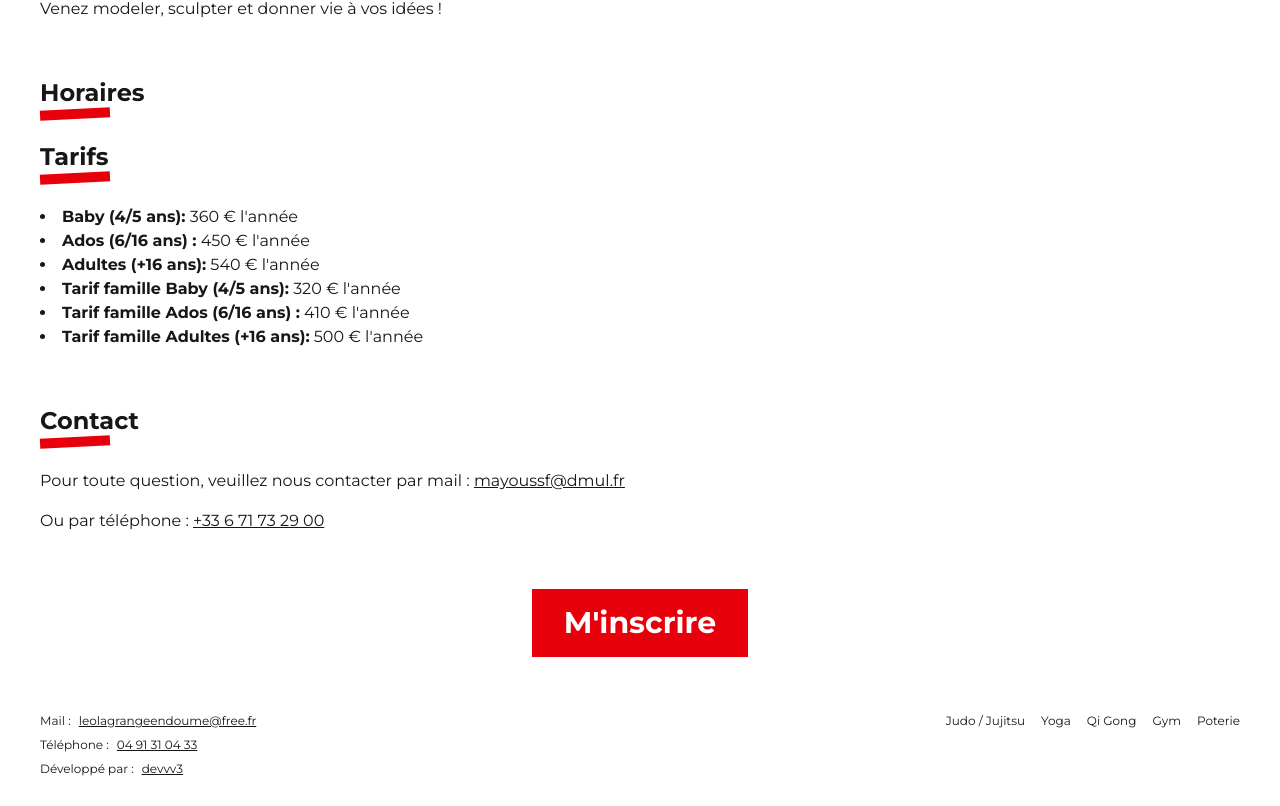
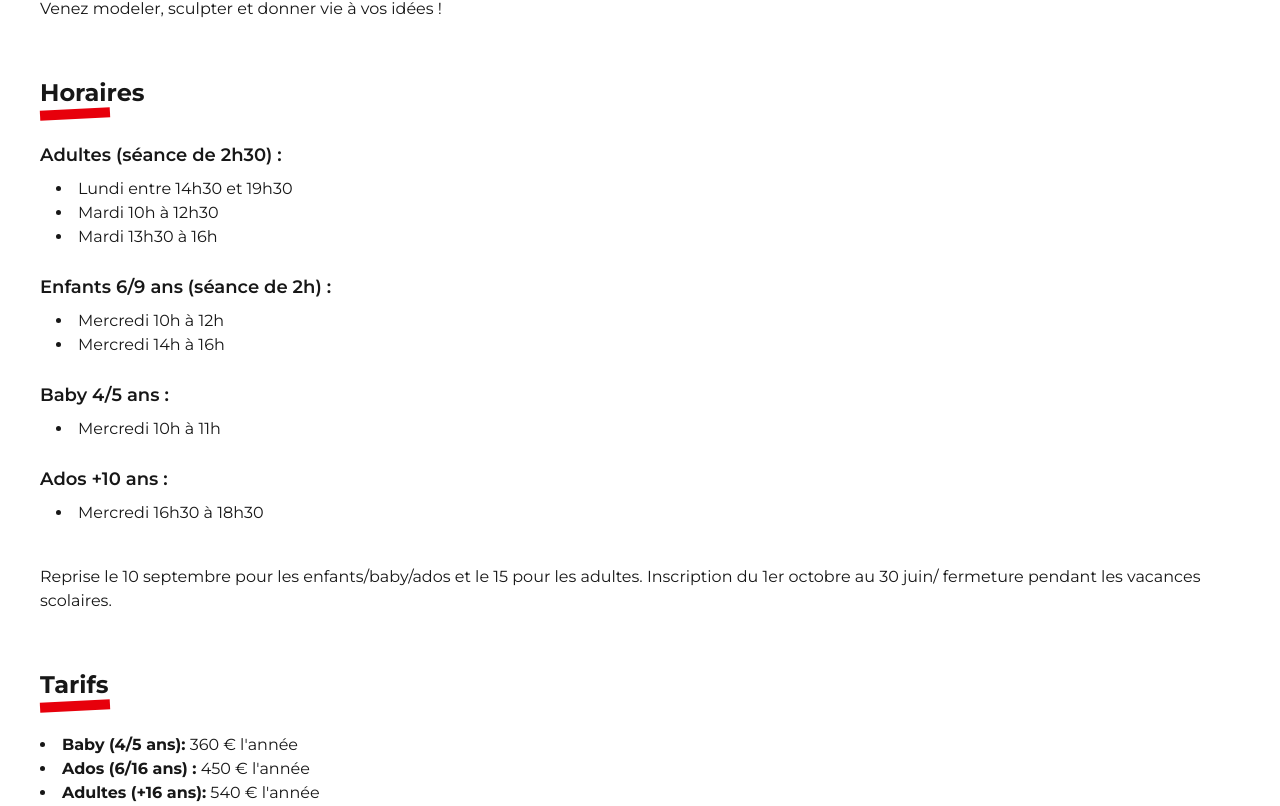
Before and after one commit to JeromeJULIEN/2025_ajm, a Next.js app: page /poterie in a window 1280 px wide. Shown: the part 751-1557 px from the top of the page. Built offline with nearby package versions, Linux system fonts and the light colour scheme.

Commit message:
Update : - add poterie planning - update judo prices - Change 2024/2025 to 2025/2026

```diff
--- a/src/app/judo/page.tsx
+++ b/src/app/judo/page.tsx
@@ -116,21 +116,21 @@ const page = () => {
         <Title label="Tarifs" />
         <ul className="list-disc list-inside mb-10">
           <li>
-            <strong>Baby judo et pré judo :</strong> 322 € l&apos;année
+            <strong>Baby judo et pré judo :</strong> 327 € l&apos;année
           </li>
           <li>
-            <strong>Pré poussins à Adultes :</strong> 462 € l&apos;année
+            <strong>Pré poussins à Adultes :</strong> 467 € l&apos;année
           </li>
           <li>
-            <strong>Tarif famille Baby judo et pré judo :</strong> 282 €
+            <strong>Tarif famille Baby judo et pré judo :</strong> 287 €
             l&apos;année
           </li>
           <li>
-            <strong>Tarif famille Pré poussins à Adultes :</strong> 422 €
+            <strong>Tarif famille Pré poussins à Adultes :</strong> 427 €
             l&apos;année
           </li>
           <li>
-            <strong>Etudiant :</strong> 322 € l&apos;année
+            <strong>Etudiant :</strong> 327 € l&apos;année
           </li>
         </ul>
         {/* contact */}
--- a/src/app/poterie/page.tsx
+++ b/src/app/poterie/page.tsx
@@ -37,7 +37,47 @@ const page = () => {
         </div>
         {/* horaires */}
         <Title label="Horaires" />
+        <div className="mb-6">
+          <div className="mb-6">
+            <h3 className="text-lg font-semibold mb-2">
+              Adultes (séance de 2h30) :
+            </h3>
+            <ul className="list-disc list-inside ml-4">
+              <li>Lundi entre 14h30 et 19h30</li>
+              <li>Mardi 10h à 12h30</li>
+              <li>Mardi 13h30 à 16h</li>
+            </ul>
+          </div>
 
+          <div className="mb-6">
+            <h3 className="text-lg font-semibold mb-2">
+              Enfants 6/9 ans (séance de 2h) :
+            </h3>
+            <ul className="list-disc list-inside ml-4">
+              <li>Mercredi 10h à 12h</li>
+              <li>Mercredi 14h à 16h</li>
+            </ul>
+          </div>
+
+          <div className="mb-6">
+            <h3 className="text-lg font-semibold mb-2">Baby 4/5 ans :</h3>
+            <ul className="list-disc list-inside ml-4">
+              <li>Mercredi 10h à 11h</li>
+            </ul>
+          </div>
+
+          <div className="">
+            <h3 className="text-lg font-semibold mb-2">Ados +10 ans :</h3>
+            <ul className="list-disc list-inside ml-4">
+              <li>Mercredi 16h30 à 18h30</li>
+            </ul>
+          </div>
+        </div>
+        <p className="text-body mb-10">
+          Reprise le 10 septembre pour les enfants/baby/ados et le 15 pour les
+          adultes. Inscription du 1er octobre au 30 juin/ fermeture pendant les
+          vacances scolaires.
+        </p>
         {/* tarifs */}
         <Title label="Tarifs" />
         <ul className="list-disc list-inside mb-10">
--- a/src/components/displayElements/homepage/SportBlock.tsx
+++ b/src/components/displayElements/homepage/SportBlock.tsx
@@ -9,7 +9,7 @@ const SportBlock = () => {
     <div className="flex flex-col justify-start items-start gap-8 p-10">
       <h2 className="text-4xl font-bold">NOS ACTIVITÉS</h2>
       <p className="text-body pb-10">
-        Pour la saison 2024/2025 vous pourrez venir pratiquer du judo, de la
+        Pour la saison 2025/2026 vous pourrez venir pratiquer du judo, de la
         poterie, du yoga, de la gymnastique, et même du Qi Gong ! Vous trouverez
         les informations nécessaires sur ce site.
         <br /> Des animations, lotos, fête du club, événements sportifs pour les
```
